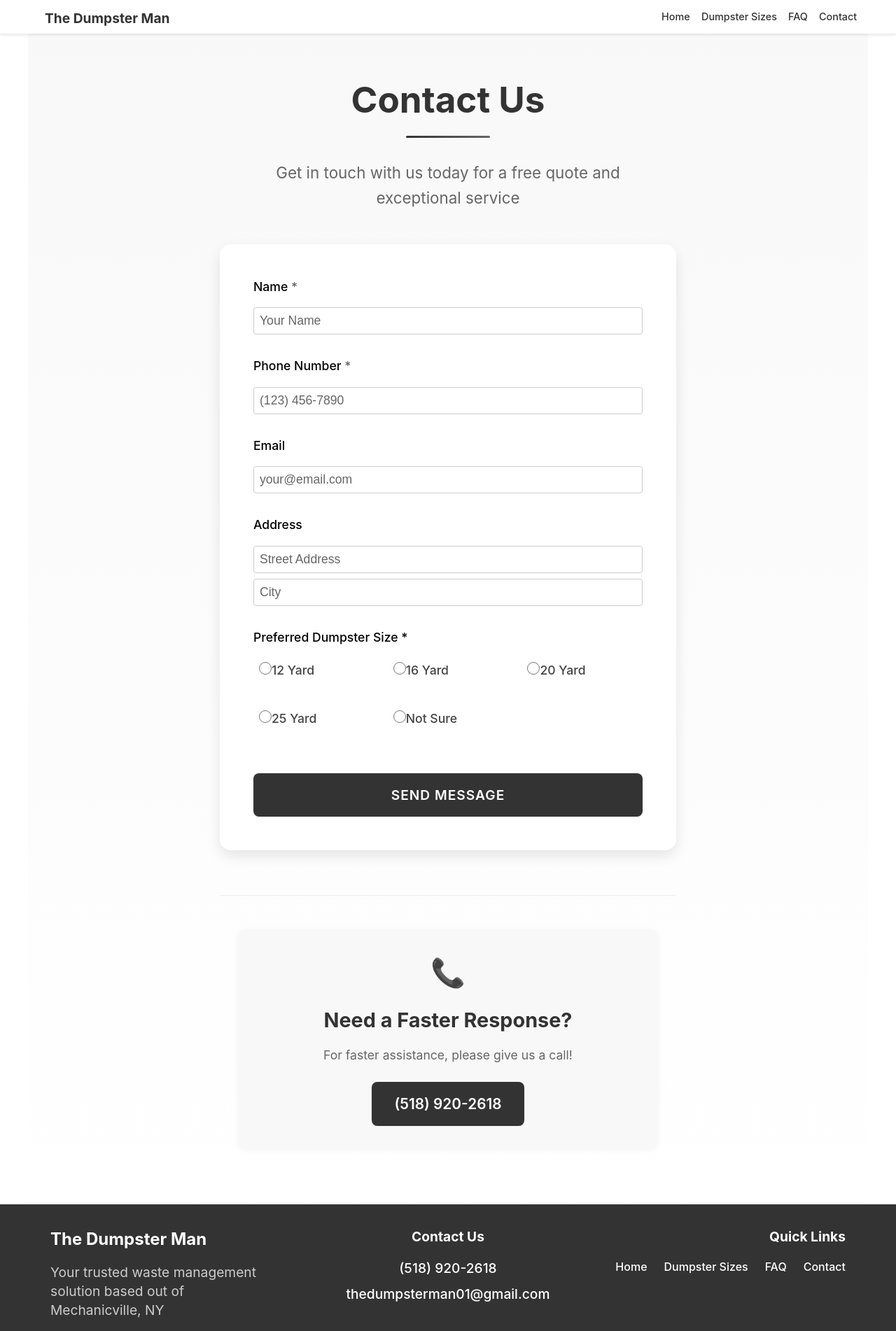
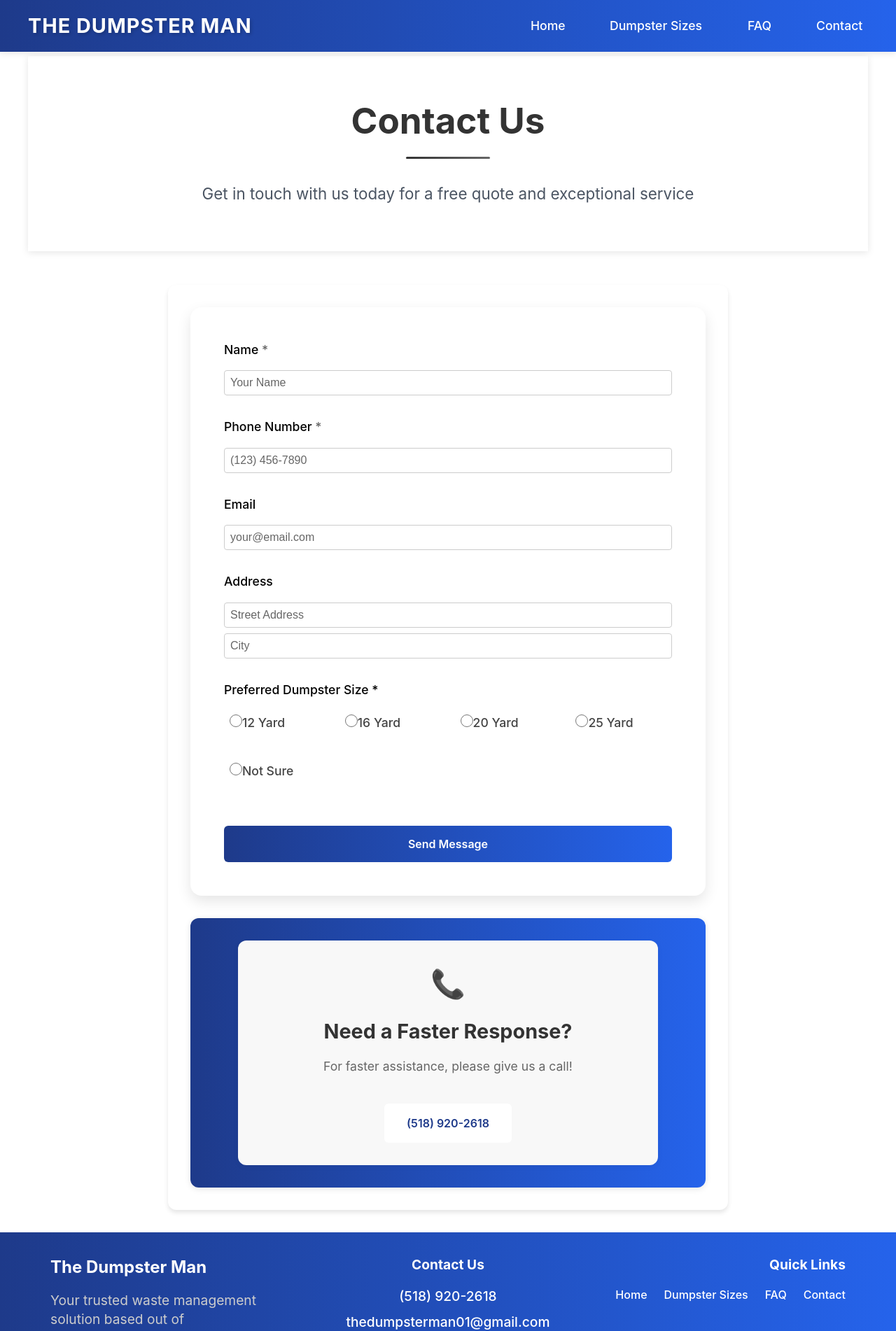
Before and after one commit to pixelwavemarketing/dumpster-man, a React (Vite) app: page /contact in a window 1280 px wide. Shown: the top 1902 px of the page at 70% size. Built offline with nearby package versions, Linux system fonts and the light colour scheme.

Commit message:
updated site-wide styling with improved color scheme and mobile spacing

```diff
--- a/src/App.css
+++ b/src/App.css
@@ -79,12 +79,11 @@ p {
 }
 
 .hero-section {
-  position: relative;
-  width: 100%;
-  height: auto;
-  overflow: hidden;
-  margin-top: 0px;
-  line-height: 0;
+  background: linear-gradient(to right, rgba(30, 58, 138, 0.9), rgba(37, 99, 235, 0.9)),
+              url('../assets/images/hero-bg.webp') center/cover;
+  padding: 8rem 2rem 4rem;
+  color: white;
+  text-align: center;
 }
 
 .hero-image {
@@ -97,26 +96,22 @@ p {
 }
 
 .hero-content {
-  position: absolute;
-  top: 50%;
-  left: 50%;
-  transform: translate(-50%, -50%);
-  text-align: center;
-  color: white;
-  width: 90%;
+  max-width: 1200px;
+  margin: 0 auto;
+}
+
+.hero-content h1 {
+  font-size: 3rem;
+  margin-bottom: 1.5rem;
+  text-shadow: 2px 2px 4px rgba(0, 0, 0, 0.2);
+}
+
+.hero-content p {
+  font-size: 1.25rem;
+  margin-bottom: 2rem;
   max-width: 800px;
-  z-index: 2;
-  padding: 1rem;
-  background-color: rgba(0, 0, 0, 0.5);
-  border-radius: 8px;
-  line-height: normal;
-}
-
-.hero-title {
-  font-size: 3rem;
-  text-shadow: 2px 2px 4px rgba(0, 0, 0, 0.5);
-  line-height: 1.2;
-  margin: 0;
+  margin-left: auto;
+  margin-right: auto;
 }
 
 .welcome-section {
@@ -177,74 +172,80 @@ p {
 }
 
 .header {
-  background-color: #ffffff;
-  box-shadow: 0 2px 4px rgba(0,0,0,0.1);
+  background: linear-gradient(to right, #1e3a8a, #2563eb);
+  padding: 1rem 0;
   position: fixed;
+  width: 100%;
   top: 0;
-  width: 100%;
   z-index: 1000;
+  box-shadow: 0 2px 10px rgba(0, 0, 0, 0.1);
 }
 
 .header-content {
-  max-width: 1200px;
-  margin: 0 auto;
-  padding: 0.5rem 1rem;
+  max-width: 1400px;
+  margin: 0 auto;
+  padding: 0 2rem;
   display: flex;
   justify-content: space-between;
   align-items: center;
 }
 
+.logo {
+  display: flex;
+  align-items: center;
+}
+
 .logo a {
   text-decoration: none;
-  color: #333;
 }
 
 .logo h1 {
+  color: #ffffff;
+  font-size: 1.8rem;
+  font-weight: 700;
+  text-transform: uppercase;
+  letter-spacing: 1px;
   margin: 0;
-  font-size: 1.2rem;
+  text-shadow: 2px 2px 4px rgba(0, 0, 0, 0.2);
 }
 
 .nav-links {
   display: flex;
-  gap: 1rem;
+  gap: 2rem;
 }
 
 .nav-links a {
+  color: #ffffff;
   text-decoration: none;
-  color: #333;
   font-weight: 500;
-  font-size: 0.9rem;
-  transition: color 0.3s ease;
+  font-size: 1.1rem;
+  padding: 0.5rem 1rem;
+  border-radius: 4px;
+  transition: all 0.3s ease;
 }
 
 .nav-links a:hover {
-  color: #007bff;
-}
-
+  background-color: rgba(255, 255, 255, 0.1);
+  transform: translateY(-2px);
+}
+
+/* Mobile Navigation */
 @media (max-width: 768px) {
   .header-content {
     flex-direction: column;
-    padding: 0.3rem;
-    gap: 0.3rem;
-  }
-
-  .logo h1 {
+    padding: .1rem;
+    gap: 1rem;
+  }
+
+  .nav-links {
+    gap: 1rem;
+    flex-wrap: nowrap;
+    justify-content: center;
+  }
+
+  .nav-links a {
     font-size: 1rem;
-  }
-
-  .nav-links {
-    gap: 0.8rem;
-    flex-wrap: wrap;
-    justify-content: center;
-  }
-
-  .nav-links a {
-    font-size: 0.8rem;
-    padding: 0.2rem 0.4rem;
-  }
-
-  .services-spacer {
-    height: 60px;
+    padding: 0.4rem 0.8rem;
   }
 }
 
@@ -332,11 +333,28 @@ main {
 }
 
 .service-item {
-  background: #fff;
-  border-radius: 8px;
+  background: #ffffff;
+  border-radius: 12px;
   overflow: hidden;
-  box-shadow: 0 2px 4px rgba(0,0,0,0.1);
-  width: 100%;
+  box-shadow: 0 4px 6px rgba(0, 0, 0, 0.1);
+  transition: transform 0.3s ease;
+}
+
+.service-item:hover {
+  transform: translateY(-5px);
+}
+
+.service-item h2 {
+  color: #1e3a8a;
+  padding: 1.5rem;
+  margin: 0;
+  font-size: 1.5rem;
+}
+
+.service-item p {
+  color: #4b5563;
+  padding: 0 1.5rem 1.5rem;
+  margin: 0;
 }
 
 .image-container {
@@ -445,32 +463,44 @@ main {
 }
 
 .services-header {
-  text-align: center;
-  margin-bottom: 1rem;
-  padding: 0;
-  margin-top: 10px;
+  background: white;
+  color: #1e3a8a;
+  padding: 6rem 2rem 3rem;
+  text-align: center;
+  margin-bottom: 3rem;
+  box-shadow: 0 2px 10px rgba(0, 0, 0, 0.1);
 }
 
 .services-header h1 {
-  color: #333;
-  margin-bottom: 0.5rem;
   font-size: 2.5rem;
+  margin-bottom: 1rem;
+  margin-top: -50px;
+}
+
+.header-underline {
+  width: 100px;
+  height: 4px;
+  background: #2563eb;
+  margin: 1rem auto;
+  border-radius: 2px;
 }
 
 .services-header p {
-  color: #666;
-  font-size: 1.2rem;
+  color: #4b5563;
+  max-width: 800px;
+  margin: 0 auto;
 }
 
 /* Mobile styles */
 @media (max-width: 768px) {
   .services-header {
-    margin-top: 100px;
+    margin-top: 250px;
     padding: 0 1rem;
   }
 
   .services-header h1 {
     font-size: 2rem;
+    margin-top: 2px;
   }
 
   .services-header p {
@@ -1044,11 +1074,11 @@ main {
 /* Mobile-specific improvements */
 @media (max-width: 768px) {
   .nav-links {
-    gap: 1rem;
+    gap: .1rem;
   }
 
   .nav-links a {
-    padding: 0.8rem 1rem;
+    padding: 0.5rem 1rem;
   }
 
   .footer-link {
@@ -1061,20 +1091,20 @@ main {
 }
 
 .contact-page {
-  padding-top: 120px;
+  padding-top: 5rem;
+  background: #ffffff;
   max-width: 1200px;
   margin: 0 auto;
   min-height: 100vh;
-  background: linear-gradient(to bottom, #f8f8f8, white);
 }
 
 .contact-header {
-  text-align: center;
-  padding: 4rem 1rem 3rem;
-  max-width: 800px;
-  margin: 0 auto;
-  position: relative;
-  margin-top: -70px;
+  background: white;
+  color: #1e3a8a;
+  padding: 4rem 2rem;
+  text-align: center;
+  margin-bottom: 3rem;
+  box-shadow: 0 2px 10px rgba(0, 0, 0, 0.1);
 }
 
 .contact-header h1 {
@@ -1103,9 +1133,12 @@ main {
 }
 
 .contact-form-container {
-  max-width: 700px;
-  margin: 0 auto;
-  padding: 0 1.5rem 5rem;
+  background: #ffffff;
+  border-radius: 12px;
+  padding: 2rem;
+  box-shadow: 0 4px 6px rgba(0, 0, 0, 0.1);
+  max-width: 800px;
+  margin: 2rem auto;
 }
 
 .contact-form {
@@ -1129,19 +1162,18 @@ main {
 
 .form-group input {
   width: 100%;
-  padding: 1rem;
-  border: 2px solid #eee;
-  border-radius: 8px;
-  font-size: 1.1rem;
-  transition: all 0.3s ease;
-  background-color: #f8f8f8;
+  padding: 0.75rem;
+  border: 1px solid #e5e7eb;
+  border-radius: 6px;
+  margin-top: 0.5rem;
+  font-size: 1rem;
+  transition: border-color 0.3s ease;
 }
 
 .form-group input:focus {
+  border-color: #2563eb;
   outline: none;
-  border-color: #666;
-  background-color: white;
-  box-shadow: 0 2px 4px rgba(0, 0, 0, 0.05);
+  box-shadow: 0 0 0 3px rgba(37, 99, 235, 0.1);
 }
 
 .radio-group {
@@ -1179,29 +1211,20 @@ main {
 }
 
 .submit-button {
-  width: 100%;
-  padding: 1.2rem;
-  background-color: var(--primary-color);
-  color: white;
+  background: linear-gradient(to right, #1e3a8a, #2563eb);
+  color: white;
+  padding: 1rem 2rem;
   border: none;
-  border-radius: 8px;
-  font-size: 1.2rem;
+  border-radius: 6px;
   font-weight: 600;
   cursor: pointer;
-  transition: all var(--transition-speed) ease;
+  transition: transform 0.3s ease;
+  width: 100%;
   margin-top: 1rem;
-  text-transform: uppercase;
-  letter-spacing: 1px;
 }
 
 .submit-button:hover {
-  background-color: #444;
   transform: translateY(-2px);
-  box-shadow: 0 4px 12px rgba(0, 0, 0, 0.15);
-}
-
-.submit-button:active {
-  transform: translateY(0);
 }
 
 /* Required field indicator */
@@ -1249,12 +1272,14 @@ main {
 }
 
 .success-message {
-  background: #f0fdf4;
-  border: 1px solid #86efac;
+  background: white;
+  color: #1e3a8a;
+  padding: 2rem;
   border-radius: 12px;
-  padding: 1.5rem;
+  text-align: center;
   margin-bottom: 2rem;
-  animation: slideDown 0.5s ease-out;
+  border: 2px solid #2563eb;
+  box-shadow: 0 2px 10px rgba(0, 0, 0, 0.1);
 }
 
 .success-content {
@@ -1266,20 +1291,14 @@ main {
 }
 
 .success-icon {
-  background: #22c55e;
-  color: white;
-  width: 32px;
-  height: 32px;
-  border-radius: 50%;
-  display: flex;
-  align-items: center;
-  justify-content: center;
-  font-size: 1.2rem;
-  margin-bottom: 0.5rem;
+  color: #2563eb;
+  font-size: 2rem;
+  margin-bottom: 1rem;
+  display: block;
 }
 
 .success-message p {
-  color: #15803d;
+  color: #4b5563;
   font-size: 1.1rem;
   margin: 0;
 }
@@ -1289,22 +1308,20 @@ main {
   opacity: 0.8;
 }
 
-@keyframes slideDown {
-  from {
-    opacity: 0;
-    transform: translateY(-20px);
-  }
-  to {
-    opacity: 1;
-    transform: translateY(0);
-  }
-}
-
 .quick-contact-section {
-  margin-top: 4rem;
-  padding-top: 3rem;
-  border-top: 1px solid #eee;
-  text-align: center;
+  background: linear-gradient(to right, #1e3a8a, #2563eb);
+  color: white;
+  padding: 2rem;
+  border-radius: 12px;
+  margin-top: 2rem;
+  text-align: center;
+  box-shadow: 0 2px 10px rgba(0, 0, 0, 0.1);
+}
+
+.phone-icon {
+  font-size: 2.5rem;
+  margin-bottom: 1rem;
+  display: block;
 }
 
 .quick-contact-content {
@@ -1316,12 +1333,6 @@ main {
   box-shadow: 0 2px 8px rgba(0, 0, 0, 0.05);
 }
 
-.phone-icon {
-  font-size: 2.5rem;
-  margin-bottom: 1rem;
-  display: block;
-}
-
 .quick-contact-content h3 {
   color: #333;
   font-size: 1.8rem;
@@ -1336,20 +1347,18 @@ main {
 
 .phone-button {
   display: inline-block;
+  background: white;
+  color: #1e3a8a;
   padding: 1rem 2rem;
-  background-color: #333;
-  color: white;
-  text-decoration: none;
-  border-radius: 8px;
-  font-size: 1.3rem;
+  border-radius: 6px;
   font-weight: 600;
-  transition: all 0.3s ease;
+  margin-top: 1rem;
+  transition: transform 0.3s ease;
 }
 
 .phone-button:hover {
-  background-color: #444;
   transform: translateY(-2px);
-  box-shadow: 0 4px 12px rgba(0, 0, 0, 0.15);
+  color: #2563eb;
 }
 
 @media (max-width: 768px) {
@@ -1394,7 +1403,6 @@ main {
 .nav-links a {
   will-change: transform;
 }
-
 
 .loading-spinner {
   display: flex;
@@ -1550,10 +1558,10 @@ main {
 }
 
 .faq-container {
-  max-width: 1200px;
-  margin: 0 auto;
-  padding: 6rem 2rem;
-  text-align: center;
+  max-width: 800px;
+  margin: 2rem auto;
+  padding: 0 1rem;
+  margin-top: 100px;
 }
 
 .faq-section {
@@ -1564,32 +1572,20 @@ main {
 }
 
 .faq-item {
-  background: #f8f8f8;
+  background: #ffffff;
   border-radius: 8px;
-  box-shadow: 0 2px 4px rgba(0,0,0,0.1);
-  cursor: pointer;
-  transition: all 0.3s ease;
-}
-
-.faq-item:hover {
-  background: #f0f0f0;
-}
-
-.faq-question {
   padding: 1.5rem;
-  display: flex;
-  justify-content: space-between;
-  align-items: center;
-}
-
-.faq-question h3 {
-  margin: 0;
-  color: #333;
-  font-size: 1.1rem;
+  margin-bottom: 1rem;
+  box-shadow: 0 2px 4px rgba(0, 0, 0, 0.1);
+}
+
+.faq-item h3 {
+  color: #1e3a8a;
+  margin: 0 0 1rem 0;
 }
 
 .faq-icon {
-  font-size: 1.5rem;
+  font-size: 1rem;
   color: #666;
   transition: transform 0.3s ease;
 }
@@ -1619,7 +1615,7 @@ main {
 @media (max-width: 768px) {
   .faq-container {
     padding: 4rem 1rem;
-    margin-top: 40px;
+    margin-top: 80px;
   }
 
   .faq-question h3 {
@@ -1733,3 +1729,159 @@ main {
     padding: 1rem;
   }
 }
+
+/* Page Headers */
+.page-header {
+  text-align: center;
+  padding: 4rem 1rem 2rem;
+  background: linear-gradient(to right, #1e3a8a, #2563eb);
+  color: white;
+  margin-bottom: 2rem;
+}
+
+.page-header h1 {
+  font-size: 2.5rem;
+  margin-bottom: 1rem;
+  text-shadow: 2px 2px 4px rgba(0, 0, 0, 0.2);
+}
+
+.page-header p {
+  font-size: 1.2rem;
+  max-width: 800px;
+  margin: 0 auto;
+  opacity: 0.9;
+}
+
+/* FAQ Page */
+.faq-page {
+  padding-top: 5rem;
+  background: #ffffff;
+}
+
+.faq-header {
+  background: white;
+  color: #1e3a8a;
+  padding: 4rem 2rem;
+  text-align: center;
+  margin-bottom: 3rem;
+  box-shadow: 0 2px 10px rgba(0, 0, 0, 0.1);
+}
+
+.faq-item {
+  border-left: 4px solid #2563eb;
+  transition: transform 0.3s ease;
+}
+
+.faq-item:hover {
+  transform: translateX(5px);
+}
+
+/* Contact Page */
+.contact-page {
+  padding-top: 5rem;
+  background: #ffffff;
+}
+
+.contact-header {
+  background: white;
+  color: #1e3a8a;
+  padding: 4rem 2rem;
+  text-align: center;
+  margin-bottom: 3rem;
+  box-shadow: 0 2px 10px rgba(0, 0, 0, 0.1);
+}
+
+.contact-header p {
+  color: #4b5563;
+  max-width: 800px;
+  margin: 0 auto;
+}
+
+/* Success Message Styling */
+.success-message {
+  background: white;
+  color: #1e3a8a;
+  padding: 2rem;
+  border-radius: 12px;
+  text-align: center;
+  margin-bottom: 2rem;
+  border: 2px solid #2563eb;
+  box-shadow: 0 2px 10px rgba(0, 0, 0, 0.1);
+}
+
+.success-icon {
+  color: #2563eb;
+  font-size: 2rem;
+  margin-bottom: 1rem;
+  display: block;
+}
+
+/* Footer Styling */
+footer {
+  background: linear-gradient(to right, #1e3a8a, #2563eb);
+  color: white;
+  padding: 3rem 2rem;
+  margin-top: 4rem;
+}
+
+.footer-content {
+  max-width: 1200px;
+  margin: 0 auto;
+  text-align: center;
+}
+
+/* Mobile Responsiveness */
+@media (max-width: 768px) {
+  .hero-content h1 {
+    font-size: 2rem;
+  }
+
+  .hero-content p {
+    font-size: 1.1rem;
+  }
+
+  .services-header {
+    padding: 3rem 1rem;
+    margin-top: 100px;
+  }
+  .contact-header,
+  .faq-header {
+    padding: 3rem 1rem;
+    margin-top: 40px;
+  }
+}
+
+/* Add these styles to your existing CSS */
+
+.full-width-section.primary-section {
+  padding: 4rem 2rem;
+  margin-top: 2rem;
+}
+
+.content-wrapper {
+  max-width: 1200px;
+  margin: 0 auto;
+}
+
+/* Mobile adjustments */
+@media (max-width: 768px) {
+  .full-width-section.primary-section {
+    padding: 2rem 1rem;
+    margin-top: 7rem; /* Increased spacing on mobile */
+  }
+
+  .content-wrapper h2 {
+    font-size: 1.8rem;
+    margin-bottom: 1.5rem;
+  }
+
+  .section-content {
+    padding: 0 1rem;
+  }
+
+  .section-content p {
+    margin-bottom: 1rem;
+    font-size: 1rem;
+    line-height: 1.6;
+  }
+}
```
Also changed, not shown: src/pages/FAQ.jsx (+4 -8 lines).
